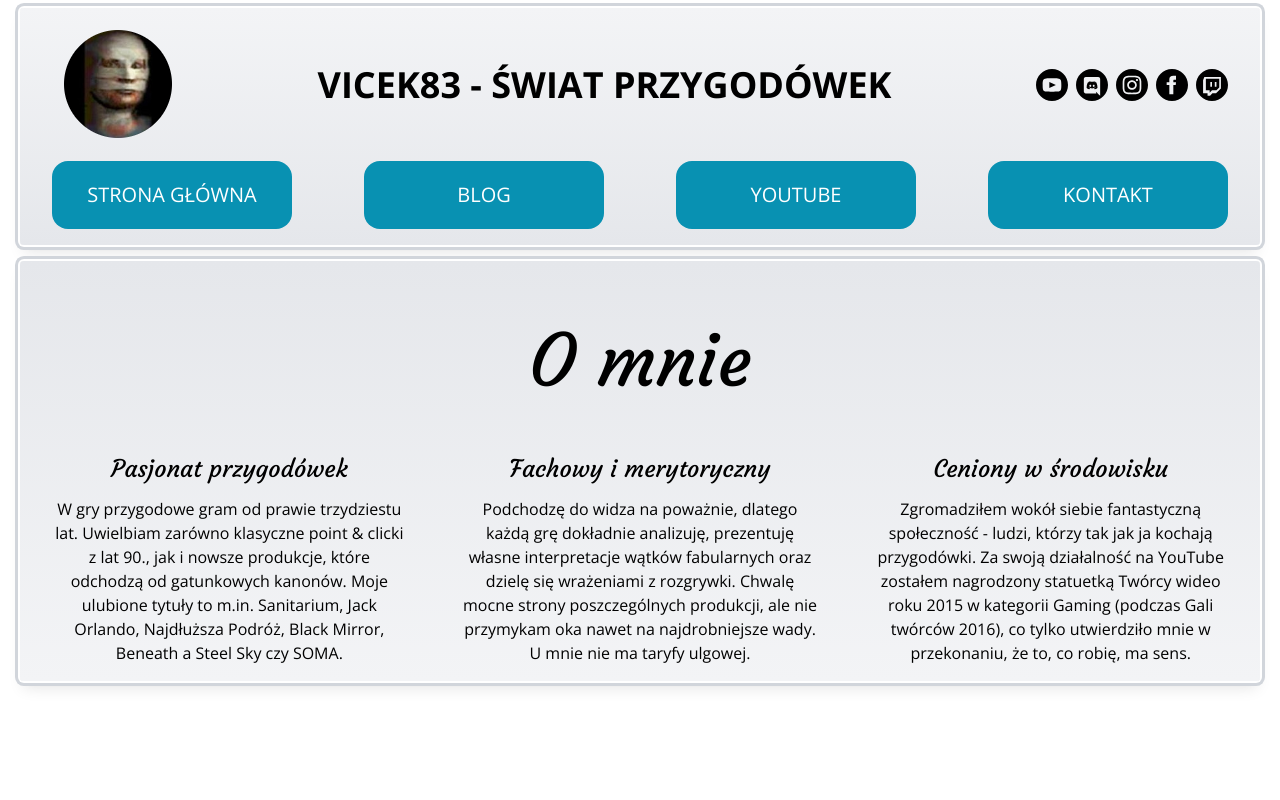
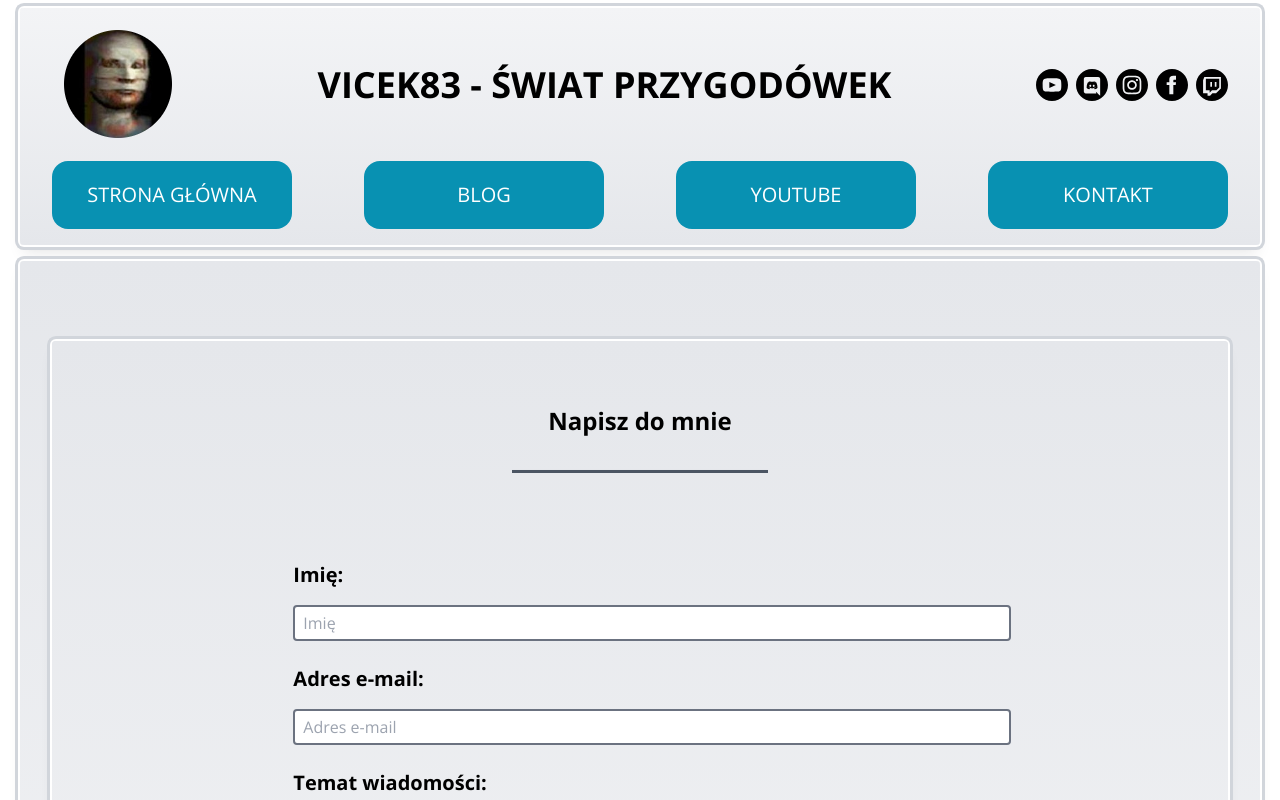
Before and after one commit to vicek83/Vicek83_Personal_Site, a React (Vite) app: page /contact in a window 1280 px wide. Shown: the top 800 px of the page. Built offline with nearby package versions, Linux system fonts and the light colour scheme.

Commit message:
dodanie podstawowego routingu

```diff
--- a/src/App.jsx
+++ b/src/App.jsx
@@ -1,10 +1,8 @@
-import {useState} from 'react'
-
+import React from 'react';
+import {BrowserRouter} from 'react-router-dom';
 import './App.css'
 import Header from './header.jsx'
-import AboutMe from "./aboutme.jsx";
-import Contact from "./contact.jsx";
-import Blog from "./blog.jsx";
+import Routing from './routes.jsx';
 
 
 function App() {
@@ -12,11 +10,13 @@ function App() {
 
     return (
         <>
-            <Header/>
-            <div
-                className="container mx-auto mt-4 pt-16 shadow-lg py-4 px-8 bg-gradient-to-b from from-gray-200 to-gray-100 rounded ring ring-gray-300 ring-offset-2">
-                <AboutMe/>
-            </div>
+
+                <Header/>
+                <div
+                    className="container mx-auto mt-4 pt-16 shadow-lg py-4 px-8 bg-gradient-to-b from from-gray-200 to-gray-100 rounded ring ring-gray-300 ring-offset-2">
+                    <Routing />
+                </div>
+
         </>
 
     )
--- /dev/null
+++ b/src/routes.jsx
@@ -0,0 +1,31 @@
+import React from 'react';
+import {createRoot} from 'react-dom/client';
+import {
+    BrowserRouter,
+    HashRouter,
+    Route,
+    Routes,
+    Link,
+    NavLink,
+    Outlet
+} from 'react-router-dom';
+import AboutMe from "./aboutme.jsx";
+import Blog from "./blog.jsx";
+import Contact from "./contact.jsx";
+
+
+const Routing = () => {
+    return (
+
+        <BrowserRouter>
+            <Routes>
+                    <Route path='/' element={<AboutMe />} />
+                    <Route path='/blog' element={<Blog />} />
+                <Route path='/contact' element={<Contact />} />
+            </Routes>
+        </BrowserRouter>
+
+    )
+}
+
+export default Routing
```
